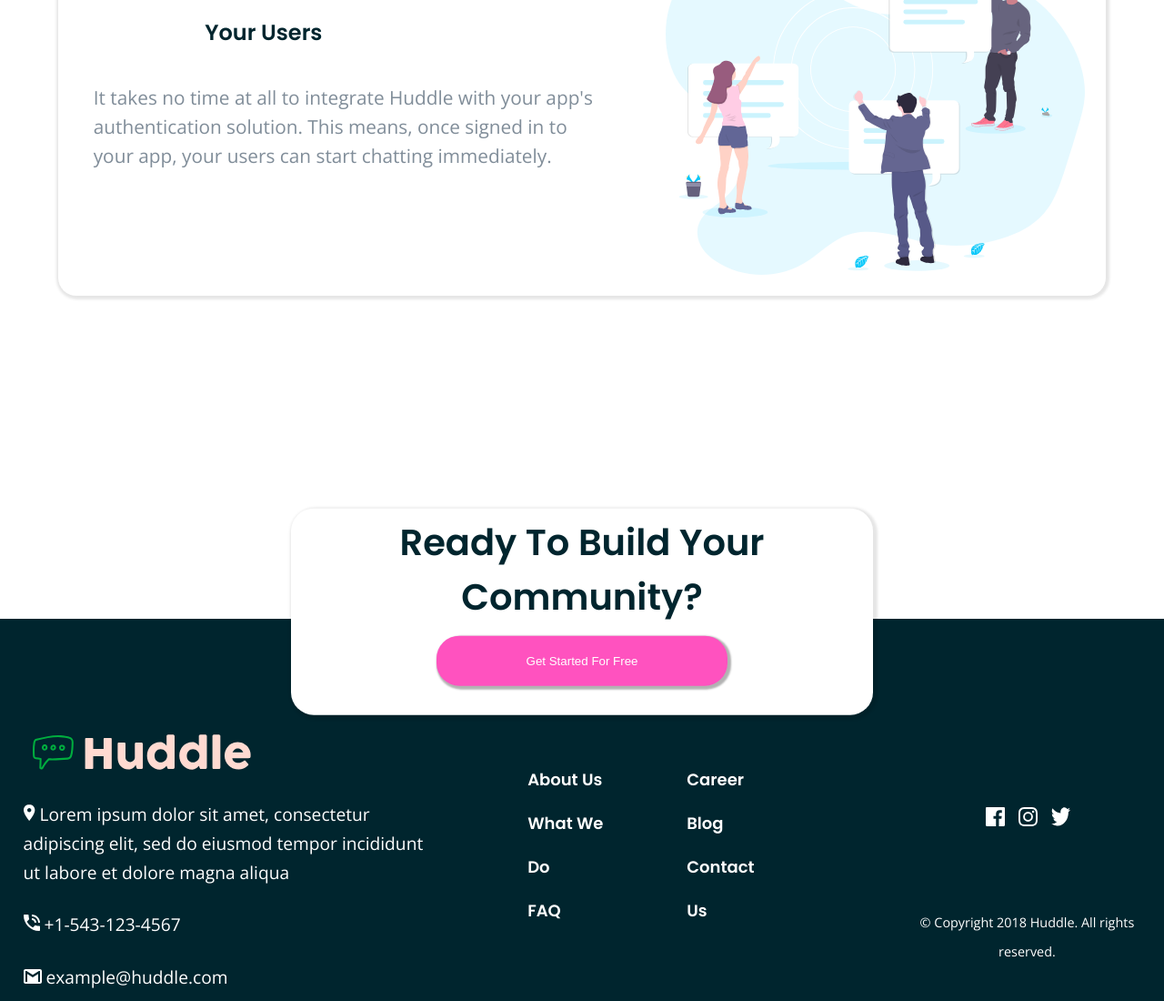
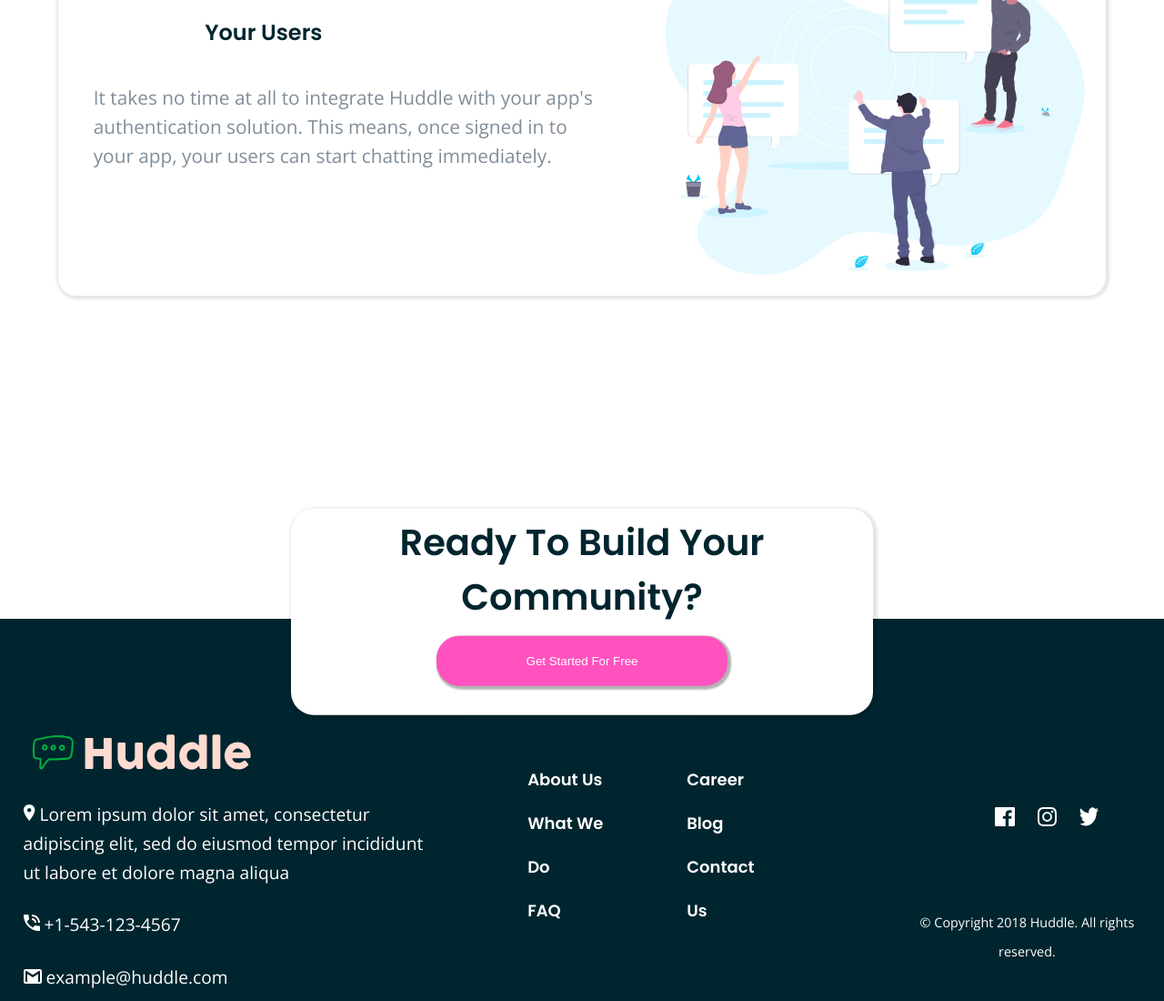
Before and after one commit to alsir/huddle-landing-page, a plain HTML site: page index.html in a window 1280 px wide. Shown: the part 1728-2828 px from the top of the page at 91% size. Drawn offline with nearby package versions, Linux system fonts and the light colour scheme.

Commit message:
Update style.css

```diff
--- a/style.css
+++ b/style.css
@@ -294,7 +294,7 @@ header button{
  }
  .icons img{
 	width:10%;
-	margin-left: 7%;
+	margin-left: 12%;
 	filter: brightness(100);
 
 }
```
